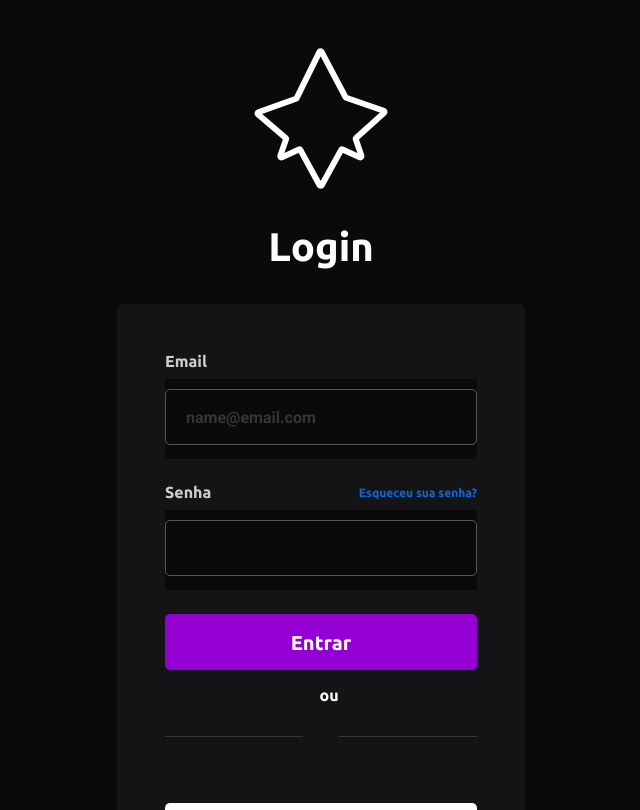
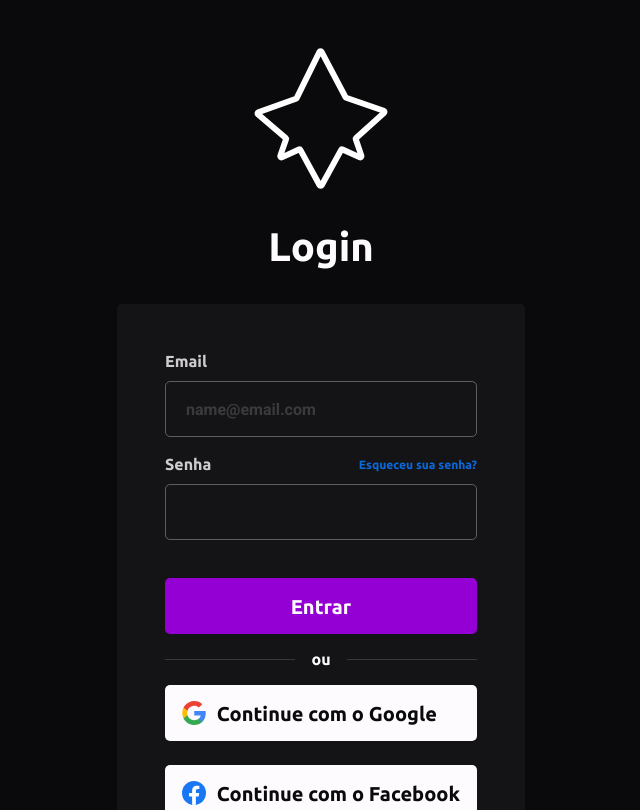
Before and after one commit to bcccoworkingufape/projeto-cultural, a React (Create React App) app in the folder client/: page /login in a window 1280 px wide. Shown: the top 810 px of the page, without its empty margins (319-959 px from the left). Built offline with nearby package versions, Linux system fonts and the light colour scheme.

Commit message:
paginas de login e signup corrigidas. transparencia adicionada ao input

```diff
--- a/client/src/components/input/input.scss
+++ b/client/src/components/input/input.scss
@@ -32,3 +32,7 @@ input {
     }
 
 }
+
+.input-field {
+	background-color: rgba(0,0,0,0);
+}
--- a/client/src/pages/login/login.js
+++ b/client/src/pages/login/login.js
@@ -32,26 +32,26 @@ function Login() {
 							}} onBlur={ () => {
 								ref.current.style.opacity = 0.8;
 							}}>
-							<label className="mb-2 font-subtitle-16-ubuntu color_gray opacity_text" ref={ref}>Email</label>
+							<label className="mb-0 font-subtitle-16-ubuntu color_gray opacity_text" ref={ref} >Email</label>
 							<Input placeholder="name@email.com" />
 						</div>
-						<div className="mt-4 color_gray" onFocus={ () => {
+						<div className="mt-1 color_gray" onFocus={ () => {
 								ref2.current.style.opacity = 1;
 
 							}} onBlur={ () => {
 								ref2.current.style.opacity = 0.8;
 							}}>
 							<div className="d-flex color_gray">
-								<label className="mb-2 font-subtitle-16-ubuntu color_gray opacity_text" ref={ref2}>Senha</label>
+								<label className="mb-0 font-subtitle-16-ubuntu color_gray opacity_text" ref={ref2}>Senha</label>
 								<a href='?#' className="link ms-auto font-subtitle-12-ubuntu forgot_password color_gray">Esqueceu sua senha?</a>
 							</div>
-							<Input/>
+							<Input type="password"/>
 						</div>
 					</div>
 					<div className='row m-0 mt-4 mb-3 color_gray'>
 						<SignInSignOutButton>Entrar</SignInSignOutButton>
 					</div>
-					<div className='line font-subtitle-16-ubuntu color_gray'>ou</div>
+					<div className='ouline font-subtitle-16-ubuntu color_gray'>ou</div>
 					<div className="mb-4 mt-3 color_gray"><ContinueGoogleButton/></div>
 					<div className="mb-2 mt-2 color_gray"><ContinueFacebookButton/></div>
 				</div>
--- a/client/src/pages/login/login.scss
+++ b/client/src/pages/login/login.scss
@@ -16,22 +16,22 @@
 	color: $color-light-01;
 }
 
-.line {
+.ouline {
   display: flex;
   flex-direction: row;
   color: $color-light-01;
 }
-.line:before, .line:after{
+.ouline:before, .ouline:after{
   content: "";
   flex: 1 1;
   border-bottom: 1.5px solid #38373A;
   margin: auto;
 }
-.line:before {
-  margin-right: 16px
+.ouline:before {
+	margin-right: 16px
 }
-.line:after {
-  margin-left: 16px
+.ouline:after {
+	margin-left: 16px
 }
 .signup {
 	color: $color-light-purple-01;
--- a/client/src/pages/signUp/signUp.js
+++ b/client/src/pages/signUp/signUp.js
@@ -25,7 +25,7 @@ function SignUp() {
 				<div className='container p-5 main_signup color_gray'>
 					<div className="mb-4 color_gray"><ContinueGoogleButton/></div>
 					<div className="mb-4 mt-2 color_gray"><ContinueFacebookButton/></div>
-					<div className='line font-subtitle-16-ubuntu color_gray'>ou</div>
+					<div className='ouline font-subtitle-16-ubuntu color_gray'>ou</div>
 					<div className='row m-0 mt-4 mb-3 color_gray'>
 						<SignInSignOutButton>Cadastre usando email</SignInSignOutButton>
 					</div>
--- a/client/src/pages/signUp/signUp.scss
+++ b/client/src/pages/signUp/signUp.scss
@@ -19,24 +19,24 @@
     color: $color-light-01;
   }
 
-  .line {
+  .ouline {
     display: flex;
     flex-direction: row;
     color: $color-light-01;
   }
 
-  .line:before,
-  .line:after {
+  .ouline:before,
+  .ouline:after {
     content: "";
     flex: 1 1;
     border-bottom: 1.5px solid #38373A;
   }
 
-  .line:before {
+  .ouline:before {
     margin-right: 16px
   }
 
-  .line:after {
+  .ouline:after {
     margin-left: 16px
   }
 
```
